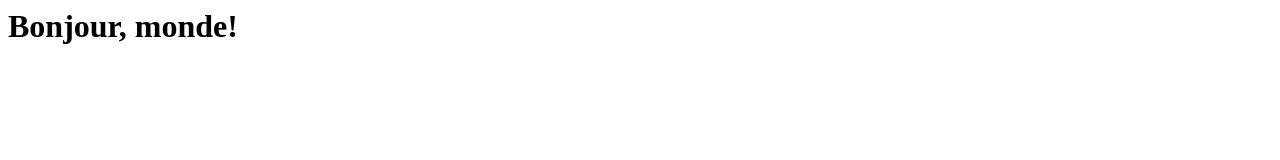
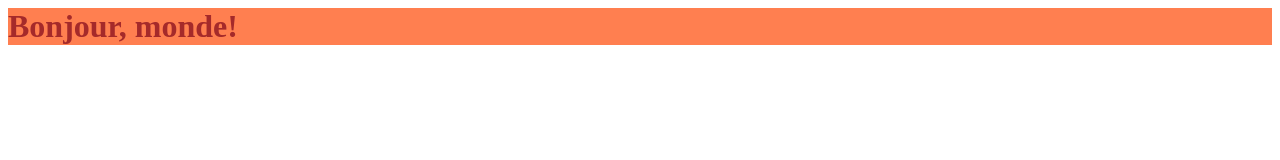
Before and after one commit to fantidev/mit-fabricea, a plain HTML site: page index.html in a window 1280 px wide. Drawn offline with Linux system fonts and the light colour scheme.

Commit message:
Ajout style css

```diff
--- a/index.html
+++ b/index.html
@@ -2,6 +2,7 @@
 <head>
     <meta charset="UTF-8">
     <meta name="viewport" content="width=device-width, initial-scale=1.0">
+    <link href="./mystyle.css" rel="stylesheet" />
     <title>Document</title>
 </head>
 <body>
--- /dev/null
+++ b/mystyle.css
@@ -0,0 +1,4 @@
+h1{
+    color:brown;
+    background-color:coral;
+}
```
